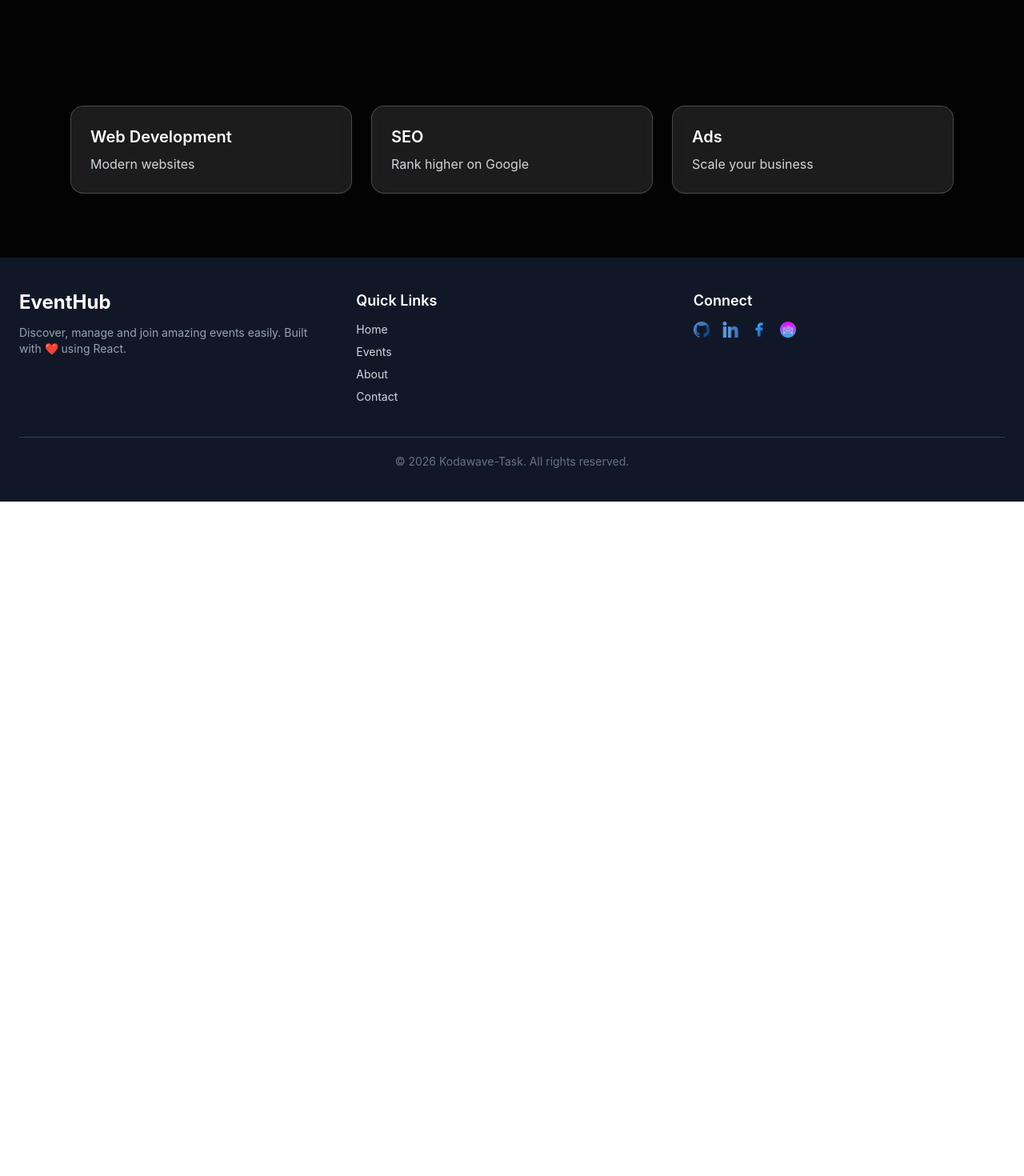
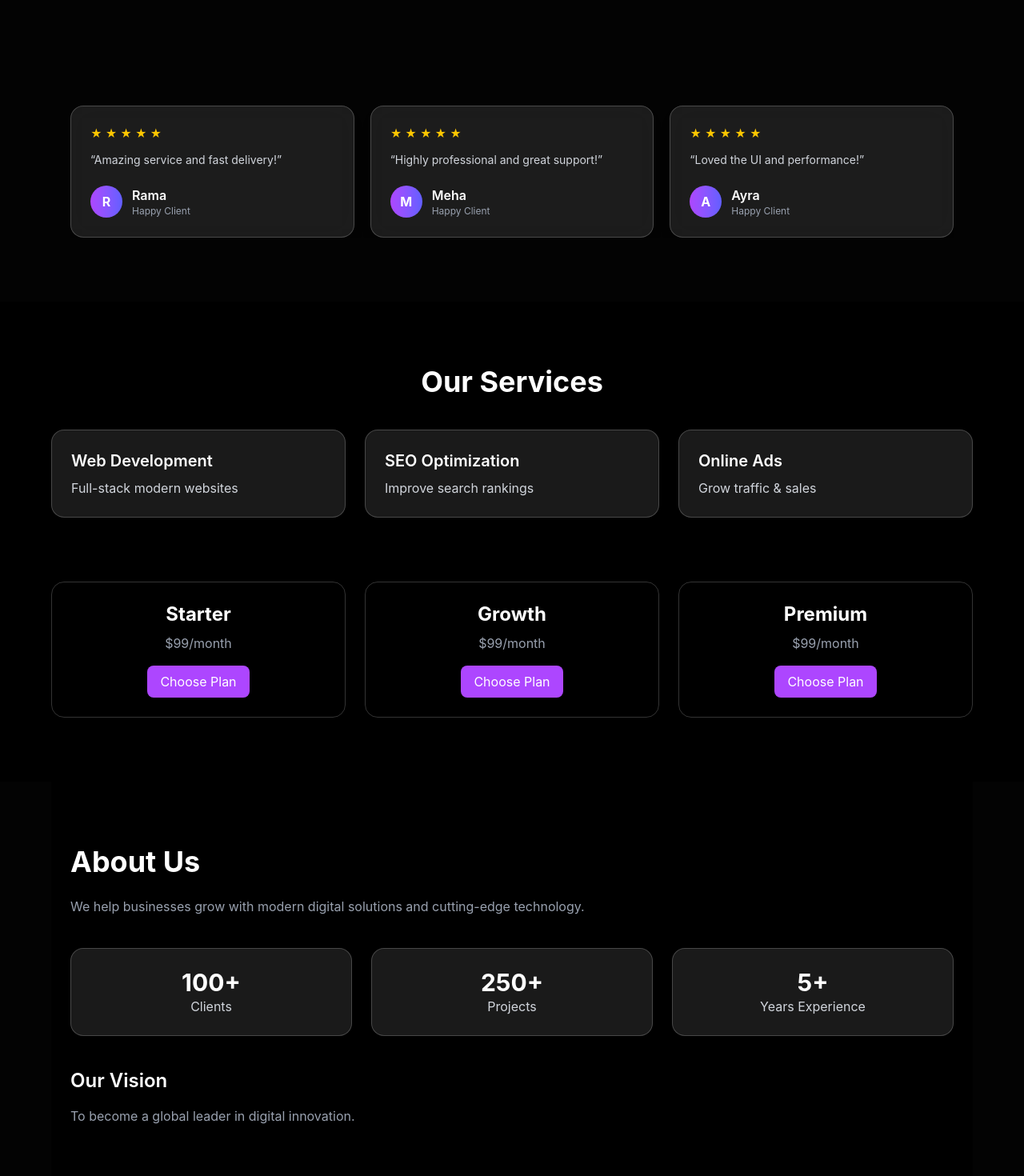
Before and after one commit to roymukta21/kodaweve-task, a React (Vite) app: page / in a window 1280 px wide. Shown: the part 820-2290 px from the top of the page at 80% size. Before the commit the page ends 1447 px from the top, so only its background shows below. Built offline with nearby package versions, Linux system fonts and the light colour scheme.

Commit message:
feat: add testimonial slider component and testimonials data, update blog and service pages

```diff
--- a/package.json
+++ b/package.json
@@ -18,6 +18,7 @@
     "react-dom": "^19.2.4",
     "react-hot-toast": "^2.6.0",
     "react-router": "^7.14.0",
+    "swiper": "^12.1.3",
     "tailwindcss": "^4.2.2"
   },
   "devDependencies": {
--- a/src/components/Testimonial.jsx
+++ b/src/components/Testimonial.jsx
@@ -1,9 +1,43 @@
+import { motion } from "framer-motion";
+
 const Testimonial = ({ name, feedback }) => {
   return (
-    <div className="bg-white/10 border border-white/20 p-6 rounded-2xl text-white">
-      <p className="text-gray-300">"{feedback}"</p>
-      <h4 className="mt-4 font-semibold">{name}</h4>
-    </div>
+    <motion.div
+      initial={{ opacity: 0, y: 40 }}
+      whileInView={{ opacity: 1, y: 0 }}
+      whileHover={{ scale: 1.05, y: -5 }}
+      transition={{ duration: 0.5 }}
+      viewport={{ once: true }}
+      className="relative p-6 rounded-2xl bg-white/10 backdrop-blur-lg border border-white/20 text-white shadow-lg overflow-hidden"
+    >
+      {/* Glow Effect */}
+      <div className="absolute inset-0 bg-gradient-to-r from-purple-500/10 to-indigo-500/10 opacity-0 hover:opacity-100 transition duration-300 rounded-2xl" />
+
+      {/* Stars */}
+      <div className="flex gap-1 mb-3">
+        {Array(5)
+          .fill(0)
+          .map((_, i) => (
+            <span key={i} className="text-yellow-400 text-sm">★</span>
+          ))}
+      </div>
+
+      {/* Feedback */}
+      <p className="text-gray-300 text-sm leading-relaxed">
+        “{feedback}”
+      </p>
+
+      {/* User Info */}
+      <div className="mt-5 flex items-center gap-3">
+        <div className="w-10 h-10 rounded-full bg-gradient-to-r from-purple-500 to-indigo-500 flex items-center justify-center font-bold">
+          {name.charAt(0)}
+        </div>
+        <div>
+          <h4 className="font-semibold">{name}</h4>
+          <p className="text-xs text-gray-400">Happy Client</p>
+        </div>
+      </div>
+    </motion.div>
   );
 };
 
--- /dev/null
+++ b/src/components/TestimonialSlider.jsx
@@ -0,0 +1,32 @@
+import { Swiper, SwiperSlide } from "swiper/react";
+import "swiper/css";
+import "swiper/css/autoplay";
+
+import { Autoplay } from "swiper/modules";
+import Testimonial from "./Testimonial";
+import { testimonialsData } from "../data/testimonials";
+
+const TestimonialSlider = () => {
+  return (
+    <div className="max-w-6xl mx-auto px-6 py-20">
+      <Swiper
+        modules={[Autoplay]}
+        spaceBetween={20}
+        slidesPerView={1}
+        autoplay={{ delay: 2500 }}
+        breakpoints={{
+          768: { slidesPerView: 2 },
+          1024: { slidesPerView: 3 },
+        }}
+      >
+        {testimonialsData.map((item) => (
+          <SwiperSlide key={item.id}>
+            <Testimonial name={item.name} feedback={item.feedback} />
+          </SwiperSlide>
+        ))}
+      </Swiper>
+    </div>
+  );
+};
+
+export default TestimonialSlider;
--- a/src/data/blogData.js
+++ b/src/data/blogData.js
@@ -4,13 +4,13 @@ export const blogs = [
     title: "The Future of Web Design in 2026",
     excerpt: "Exploring how 3D elements and AI are shaping the web...",
     content: "Full blog content goes here...",
-    image: "https://images.unsplash.com/photo-1498050108023-c5249f4df085"
+    image: "https://images.unsplash.com/photo-1467232004584-a241de8bcf5d?q=80&w=1469&auto=format&fit=crop&ixlib=rb-4.1.0&ixid=M3wxMjA3fDB8MHxwaG90by1wYWdlfHx8fGVufDB8fHx8fA%3D%3D"
   },
   {
     id: 2,
     title: "Why SEO is Critical for SaaS",
     excerpt: "Learn the secrets of ranking your product on top...",
     content: "Detailed SEO guide...",
-    image: "https://images.unsplash.com/photo-1460925895917-afdab827c52f"
+    image: "https://images.unsplash.com/photo-1590971862391-06cac0657603?q=80&w=1470&auto=format&fit=crop&ixlib=rb-4.1.0&ixid=M3wxMjA3fDB8MHxwaG90by1wYWdlfHx8fGVufDB8fHx8fA%3D%3D"
   }
 ];
--- /dev/null
+++ b/src/data/testimonials.js
@@ -0,0 +1,17 @@
+export const testimonialsData = [
+  {
+    id: 1,
+    name: "Rama",
+    feedback: "Amazing service and fast delivery!",
+  },
+  {
+    id: 2,
+    name: "Meha",
+    feedback: "Highly professional and great support!",
+  },
+  {
+    id: 3,
+    name: "Ayra",
+    feedback: "Loved the UI and performance!",
+  },
+];
--- a/src/pages/About.jsx
+++ b/src/pages/About.jsx
@@ -1,11 +1,24 @@
-import React from 'react';
+import Stats from "../components/Stats";
 
 const About = () => {
-    return (
-        <div>
+  return (
+    <div className="bg-black text-white px-6 py-20 max-w-6xl mx-auto">
+      <h1 className="text-4xl font-bold mb-6">About Us</h1>
 
-        </div>
-    );
+      <p className="text-gray-400 mb-10">
+        We help businesses grow with modern digital solutions and cutting-edge technology.
+      </p>
+
+      <Stats />
+
+      <div className="mt-10">
+        <h2 className="text-2xl font-semibold mb-4">Our Vision</h2>
+        <p className="text-gray-400">
+          To become a global leader in digital innovation.
+        </p>
+      </div>
+    </div>
+  );
 };
 
 export default About;
--- a/src/pages/Blog.jsx
+++ b/src/pages/Blog.jsx
@@ -1,11 +1,18 @@
-import React from 'react';
+import BlogCard from "../components/BlogCard";
+import { blogs } from "../data/blogData";
 
 const Blog = () => {
-    return (
-        <div>
+  return (
+    <div className="bg-black text-white px-6 py-20">
+      <h1 className="text-4xl font-bold text-center mb-10">Blog</h1>
 
-        </div>
-    );
+      <div className="max-w-6xl mx-auto grid md:grid-cols-3 gap-6">
+        {blogs.map((blog) => (
+          <BlogCard key={blog.id} blog={blog} />
+        ))}
+      </div>
+    </div>
+  );
 };
 
 export default Blog;
--- a/src/pages/BlogDetails.jsx
+++ b/src/pages/BlogDetails.jsx
@@ -3,15 +3,17 @@ import { blogs } from "../data/blogData";
 
 const BlogDetails = () => {
   const { id } = useParams();
-  const blog = blogs.find(b => b.id === parseInt(id));
+  const blog = blogs.find((b) => b.id === parseInt(id));
 
-  if (!blog) return <div className="pt-32 text-center text-2xl">Blog not found!</div>;
+  if (!blog) {
+    return <h1 className="text-white text-center mt-20">Blog not found</h1>;
+  }
 
   return (
-    <div className="pt-32 container mx-auto px-6 max-w-4xl">
-      <img src={blog.image} alt={blog.title} className="w-full h-96 object-cover rounded-3xl mb-10" />
-      <h1 className="text-4xl font-bold mb-6">{blog.title}</h1>
-      <p className="text-gray-400 leading-relaxed text-lg">{blog.content}</p>
+    <div className="bg-black text-white px-6 py-20 max-w-4xl mx-auto">
+      <img src={blog.image} alt="" className="rounded-xl mb-6" />
+      <h1 className="text-3xl font-bold">{blog.title}</h1>
+      <p className="mt-4 text-gray-400">{blog.content}</p>
     </div>
   );
 };
--- a/src/pages/Contact.jsx
+++ b/src/pages/Contact.jsx
@@ -1,11 +1,18 @@
-import React from 'react';
+import ContactForm from "../components/ContactForm";
 
 const Contact = () => {
-    return (
-        <div>
+  return (
+    <div className="bg-black text-white px-6 py-20">
+      <h1 className="text-4xl font-bold text-center mb-10">Contact Us</h1>
 
-        </div>
-    );
+      <ContactForm />
+
+      <div className="text-center mt-10 text-gray-400">
+        <p>Email: contact@kodawave.com</p>
+        <p>Phone: +123456789</p>
+      </div>
+    </div>
+  );
 };
 
 export default Contact;
--- a/src/pages/Home.jsx
+++ b/src/pages/Home.jsx
@@ -2,19 +2,23 @@ import Navbar from "../components/Navbar";
 import Hero from "../components/Hero";
 import ServiceCard from "../components/ServiceCard";
 import Footer from "../components/Footer";
+import Testimonial from "../components/Testimonial";
+import TestimonialSlider from "../components/TestimonialSlider";
+import Services from "./Services";
+import About from "./About";
+import Blog from "./Blog";
+import Contact from "./Contact";
 
 const Home = () => {
   return (
     <>
       <Navbar />
       <Hero />
-
-      <div className="max-w-6xl mx-auto px-6 py-20 grid md:grid-cols-3 gap-6">
-        <ServiceCard title="Web Development" desc="Modern websites" />
-        <ServiceCard title="SEO" desc="Rank higher on Google" />
-        <ServiceCard title="Ads" desc="Scale your business" />
-      </div>
-
+      <TestimonialSlider />
+      <Services />
+      <About />
+      <Blog />
+      <Contact />
       <Footer />
     </>
   );
--- a/src/pages/Services.jsx
+++ b/src/pages/Services.jsx
@@ -1,11 +1,30 @@
-import React from 'react';
+import ServiceCard from "../components/ServiceCard";
 
 const Services = () => {
-    return (
-        <div>
+  return (
+    <div className="bg-black text-white px-6 py-20">
+      <h1 className="text-4xl font-bold text-center mb-10">Our Services</h1>
 
-        </div>
-    );
+      <div className="max-w-6xl mx-auto grid md:grid-cols-3 gap-6">
+        <ServiceCard title="Web Development" desc="Full-stack modern websites" />
+        <ServiceCard title="SEO Optimization" desc="Improve search rankings" />
+        <ServiceCard title="Online Ads" desc="Grow traffic & sales" />
+      </div>
+
+      {/* Pricing */}
+      <div className="max-w-6xl mx-auto mt-20 grid md:grid-cols-3 gap-6">
+        {["Starter", "Growth", "Premium"].map((plan, i) => (
+          <div key={i} className="p-6 border border-white/20 rounded-2xl text-center">
+            <h2 className="text-2xl font-bold">{plan}</h2>
+            <p className="mt-2 text-gray-400">$99/month</p>
+            <button className="mt-4 px-4 py-2 bg-purple-500 rounded-lg">
+              Choose Plan
+            </button>
+          </div>
+        ))}
+      </div>
+    </div>
+  );
 };
 
 export default Services;
```
Also changed, not shown: 1 other file (tests, documents, lock files or other folders).
